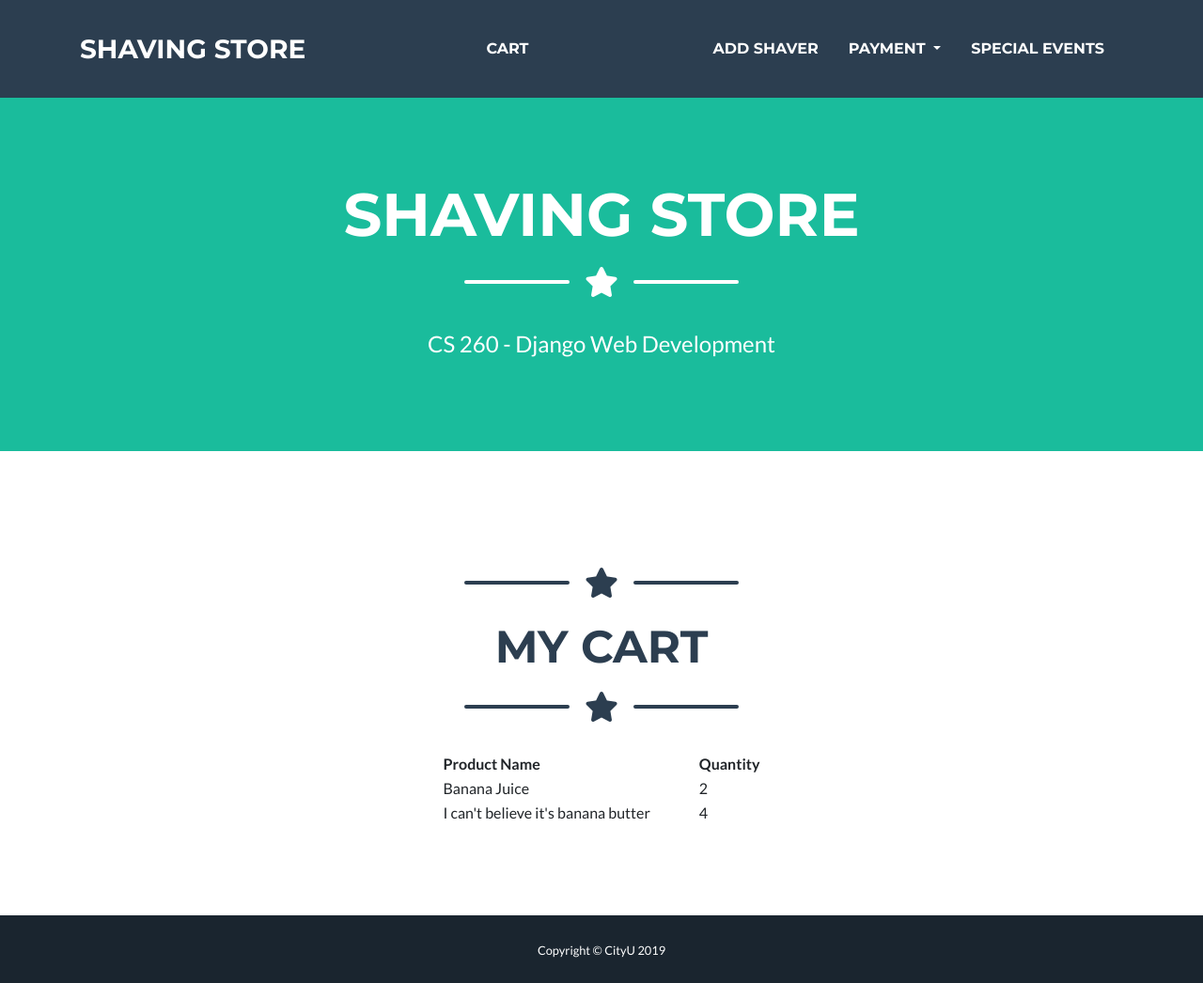
After one commit to juschock/CS160-TeamTBD-chinWhisker1, a Django app: page /cart/ in a window 1280 px wide. The commit adds this page. Shown: the whole page at 94% size. Run offline with Django 3.2, Linux system fonts and the light colour scheme; parts of the project's set-up code (start-up, migrations or seed data) failed here and were passed over; some libraries are stand-ins or nearby versions.

Commit message:
updated_with_shallow_cart_6NOV2019

```diff
--- a/take2/cs260sandbox/masterShave/shavingstore/cart/models.py
+++ b/take2/cs260sandbox/masterShave/shavingstore/cart/models.py
@@ -30,8 +30,8 @@ def fetch_cart_process(_id):
     return Cart.objects.get(id=_id)
 
 def edit_process(_id, _card_number, _card_type, _billing_address):
-    Payment.objects.filter(id=_id).update(card_number=_card_number, card_type=_card_type,
+    Cart.objects.filter(id=_id).update(card_number=_card_number, card_type=_card_type,
         billing_address=_billing_address)
 
 def delete_process(_id):
-    Payment.objects.filter(id=_id).delete()
+    Cart.objects.filter(id=_id).delete()
--- a/take2/cs260sandbox/masterShave/shavingstore/settings.py
+++ b/take2/cs260sandbox/masterShave/shavingstore/settings.py
@@ -46,6 +46,7 @@ INSTALLED_APPS = [
     'shavingstore.payment',
     'shavingstore.events',
     'shavingstore.shaver_mgt',
+    'shavingstore.cart',
 ]
 
 MIDDLEWARE = [
--- a/take2/cs260sandbox/masterShave/shavingstore/templates/base.html
+++ b/take2/cs260sandbox/masterShave/shavingstore/templates/base.html
@@ -35,6 +35,13 @@
                 Menu
                 <i class="fas fa-bars"></i>
             </button>
+            <div class="collapse navbar-collapse" id="navbarResponsive">
+                <ul class="navbar-nav ml-auto">
+                    <li class="nav-item mx-0 mx-lg-1">
+                        <a class="nav-link py-3 px-0 px-lg-3 rounded js-scroll-trigger" href="/cart">Cart</a>
+                    </li>
+                </ul>
+            </div>
             <div class="collapse navbar-collapse" id="navbarResponsive">
                 <ul class="navbar-nav ml-auto">
                     <li class="nav-item mx-0 mx-lg-1">
--- /dev/null
+++ b/take2/cs260sandbox/masterShave/shavingstore/templates/cart/cart.html
@@ -0,0 +1,32 @@
+{% extends "base.html" %}
+{% block main%}
+
+    <!-- Main Section Heading -->
+    <h2 class="page-section-heading text-center text-uppercase text-secondary mb-0">My Cart</h2>
+
+    <!-- Icon Divider -->
+    <div class="divider-custom">
+        <div class="divider-custom-line"></div>
+        <div class="divider-custom-icon">
+            <i class="fas fa-star"></i>
+        </div>
+        <div class="divider-custom-line"></div>
+    </div>
+
+    <!-- Main Content -->
+    <table style="margin-left:auto; margin-right:auto;border-collapse: separate;border-spacing: 50px 0;">
+        <thead>
+            <th>Product Name</th>
+            <th>Quantity</th>
+        </thead>
+        <tr>
+            <td>Banana Juice</td>
+            <td>2</td>
+        </tr>
+        <tr>
+            <td>I can't believe it's banana butter</td>
+            <td>4</td>
+        </tr>
+    </table>
+
+{% endblock%}
--- a/take2/cs260sandbox/masterShave/shavingstore/urls.py
+++ b/take2/cs260sandbox/masterShave/shavingstore/urls.py
@@ -21,6 +21,8 @@ from django.views.generic import TemplateView
 from shavingstore.shaver_mgt import views as shaver_views
 # For debugging purposes
 from django.conf import settings
+from shavingstore.cart import views as cart_views
+
 
 
 urlpatterns = [
@@ -29,6 +31,7 @@ urlpatterns = [
     url(r'^payment/', include('shavingstore.payment.urls',namespace="payment_ns")),
     url(r'^events/', include('shavingstore.events.urls',namespace="events_ns")),
     url(r'^shaver_mgt/', include('shavingstore.shaver_mgt.urls',namespace="shaver_mgt_ns")),
+    url(r'^cart/$',cart_views.cart),
 ]
 '''
 if settings.DEBUG:
```
Also changed, not shown: take2/cs260sandbox/masterShave/shavingstore/cart/views.py (+10 -4 lines), take2/cs260sandbox/masterShave/shavingstore/templates/cart/help.html (added).
